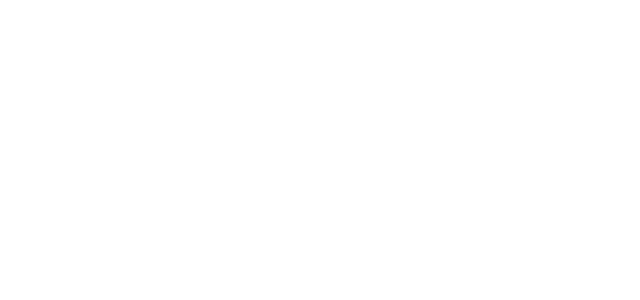
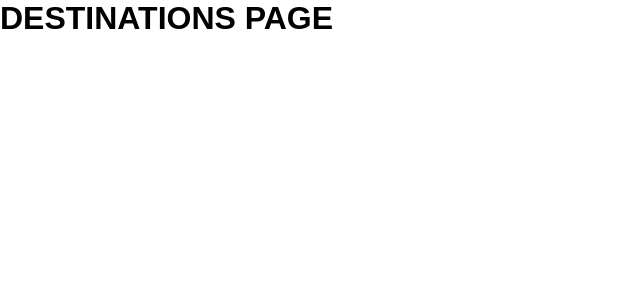
Before and after one commit to marcusviniciusmo/Map-Me-If-You-Can, a React (Vite) app in the folder frontend/: page /destinations in a window 1280 px wide. Before the commit this address had no page. Shown: the top 300 px of the page, without its empty margins (0-640 px from the left). Built offline with nearby package versions, Linux system fonts and the light colour scheme.

Commit message:
Destinations page created

```diff
--- /dev/null
+++ b/frontend/src/pages/Destinations/index.tsx
@@ -0,0 +1,3 @@
+export function Destinations() {
+  return <h1>DESTINATIONS PAGE</h1>
+}
--- a/frontend/src/routes/Router.tsx
+++ b/frontend/src/routes/Router.tsx
@@ -1,10 +1,12 @@
 import { Routes, Route } from 'react-router-dom';
 import { Home } from '../pages/Home';
+import { Destinations } from '../pages/Destinations';
 
 export function Router() {
   return (
     <Routes>
       <Route path="/" element={<Home />} />
+      <Route path="/destinations" element={<Destinations />} />
     </Routes>
   );
 }
```
